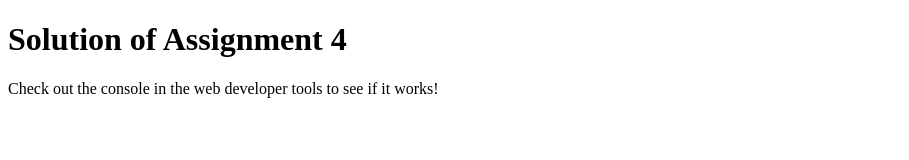
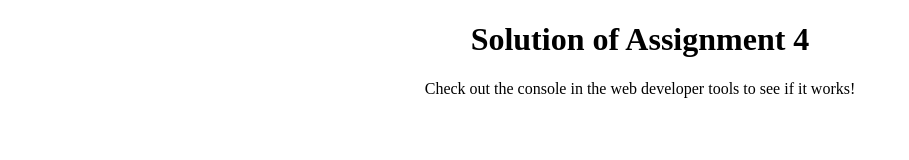
Before and after one commit to Usha-29/Coursera2, a plain HTML site: page module4-solution/index.html in a window 1280 px wide. Shown: the whole page, without its empty margins (0-909 px from the left). Drawn offline with Linux system fonts and the light colour scheme.

Commit message:
Update index.html

```diff
--- a/module4-solution/index.html
+++ b/module4-solution/index.html
@@ -8,7 +8,7 @@
     <script src="script.js"></script>
 </head>
 <body>
-    <h1>Solution of Assignment 4</h1>
-    <p>Check out the console in the web developer tools to see if it works!</p>
+    <h1><center>Solution of Assignment 4</center></h1>
+    <center><p>Check out the console in the web developer tools to see if it works!</p></center>
 </body>
 </html>
```
